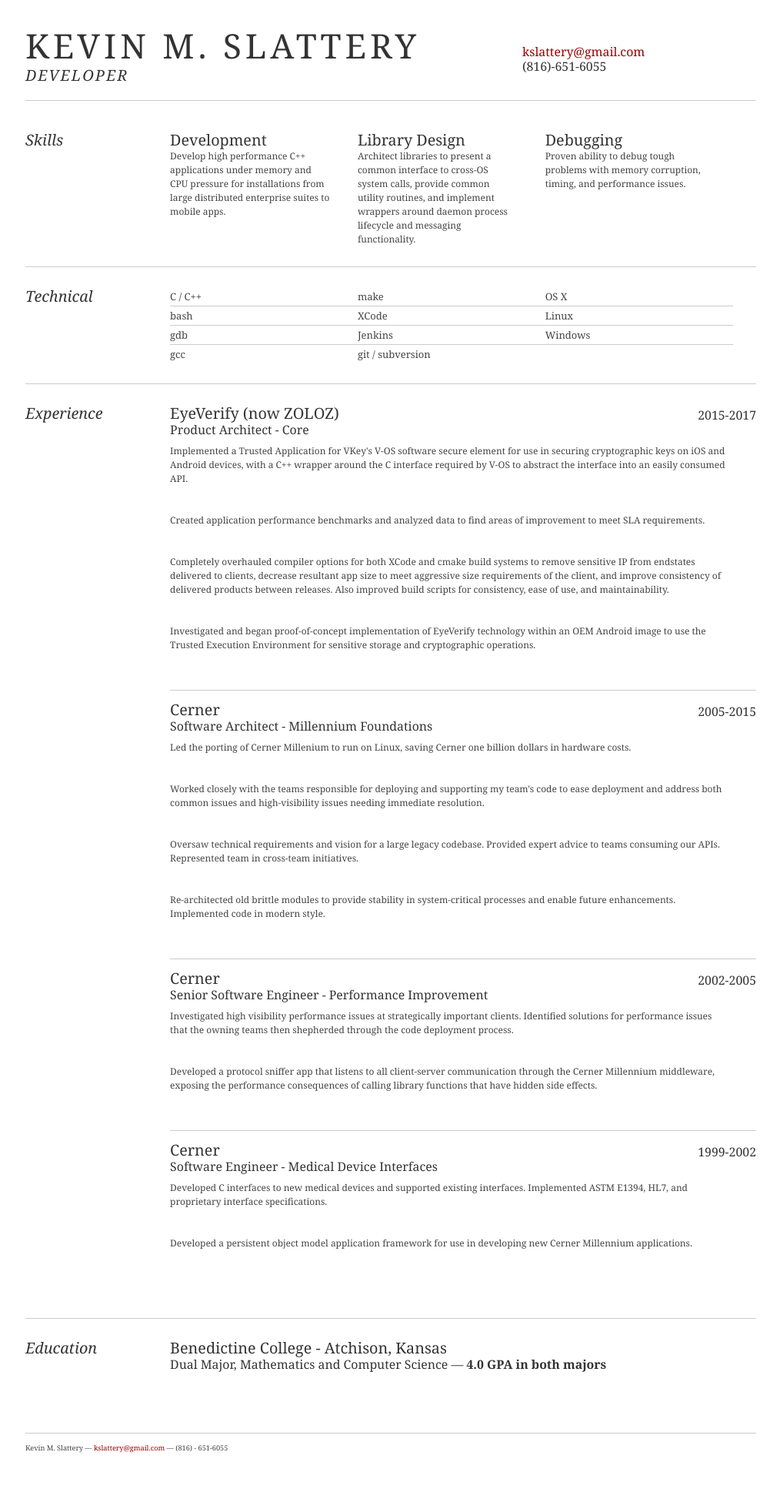
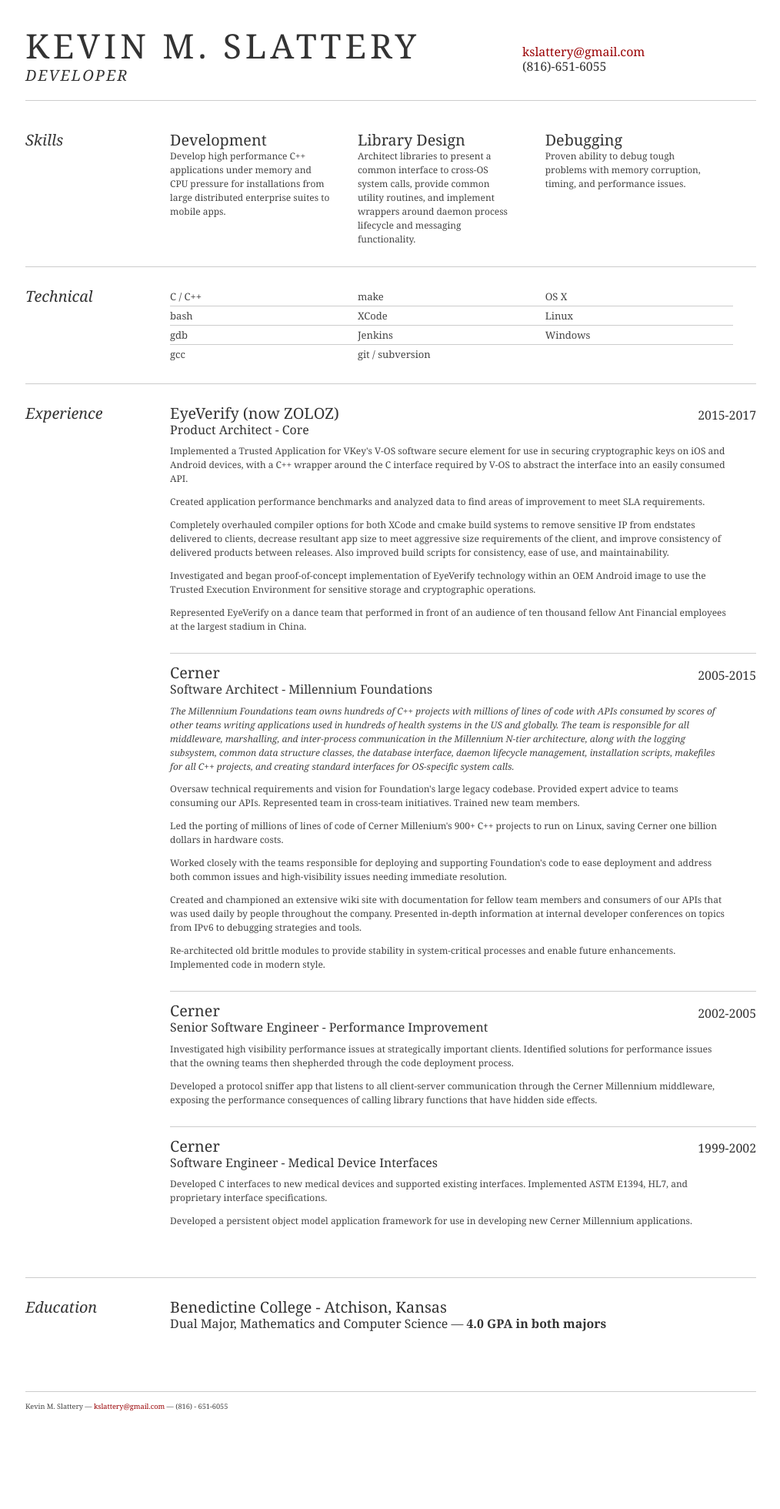
Before and after one commit to kslattery/kslattery.github.io, a Jekyll site: the page pages/slattery_resume.html, which Jekyll copies as it is, in a window 1280 px wide. Shown: the whole page at 77% size, without its empty margins (132-1146 px from the left). Built offline with Jekyll 4.4.1, drawn with Linux system fonts in a browser that asks for light colours; after the commit the page ends 1906 px from its top, so only the background shows below that.

Commit message:
Update Foundations info based on Katie's suggestions. Add favicon.ico.

```diff
--- a/pages/resume.css
+++ b/pages/resume.css
@@ -52,7 +52,7 @@ p.enlarge span { color: #000 }
 .job .image { float: right; margin: 5px 0 0 15px }
 .job .image img { border: solid 1px #ccc; width: 70px }
 .job h4 { position: absolute; top: 0.35em; right: 0 }
-.job p { margin: 0.75em 0 3em 0; }
+.job p { margin: 0.75em 0 1em 0; }
 .last { border: none; }
 .skills-list {  }
 .skills-list ul { margin: 0; }
--- a/pages/slattery_resume.html
+++ b/pages/slattery_resume.html
@@ -8,7 +8,7 @@
 	<meta name="keywords" content="kevin slattery, kevin m. slattery, developer, resume, kansas city, slattery, C++, device, iot, mobile, mobile development, mobile app, app" />
 	<meta name="description" content="Kevin M. Slattery - Developer - Resume" />
 
-    <link rel="shortcut icon" href="http://old.thingsthatarebrown.com/favicon.ico">
+    <link rel="shortcut icon" href="favicon.ico">
     <link rel="stylesheet" type="text/css" href="reset-fonts-grids.css">
     <link rel="stylesheet" type="text/css" href="resume.css" media="all">
     <link rel="stylesheet" type="text/css" href="resume-print.css" media="print">
@@ -121,15 +121,18 @@
                                 <p>Created application performance benchmarks and analyzed data to find areas of improvement to meet SLA requirements. </p>
                                 <p>Completely overhauled compiler options for both XCode and cmake build systems to remove sensitive IP from endstates delivered to clients, decrease resultant app size to meet aggressive size requirements of the client, and improve consistency of delivered products between releases. Also improved build scripts for consistency, ease of use, and maintainability.</p>
                                 <p>Investigated and began proof-of-concept implementation of EyeVerify technology within an OEM Android image to use the Trusted Execution Environment for sensitive storage and cryptographic operations. </p>
+                                <p>Represented EyeVerify on a dance team that performed in front of an audience of ten thousand fellow Ant Financial employees at the largest stadium in China. </p>
 							</div>
 
 							<div class="job">
 								<h2>Cerner</h2>
 								<h3>Software Architect - Millennium Foundations</h3>
 								<h4>2005-2015</h4>
-								<p>Led the porting of Cerner Millenium to run on Linux, saving Cerner one billion dollars in hardware costs. </p>
-                                <p>Worked closely with the teams responsible for deploying and supporting my team's code to ease deployment and address both common issues and high-visibility issues needing immediate resolution. </p>
-                                <p>Oversaw technical requirements and vision for a large legacy codebase. Provided expert advice to teams consuming our APIs. Represented team in cross-team initiatives. </p>
+                                <p><i>The Millennium Foundations team owns hundreds of C++ projects with millions of lines of code with APIs consumed by scores of other teams writing applications used in hundreds of health systems in the US and globally. The team is responsible for all middleware, marshalling, and inter-process communication in the Millennium N-tier architecture, along with the logging subsystem, common data structure classes, the database interface, daemon lifecycle management, installation scripts, makefiles for all C++ projects, and creating standard interfaces for OS-specific system calls.  </i></p>
+                                <p>Oversaw technical requirements and vision for Foundation's large legacy codebase. Provided expert advice to teams consuming our APIs. Represented team in cross-team initiatives. Trained new team members.</p>
+								<p>Led the porting of millions of lines of code of Cerner Millenium's 900+ C++ projects to run on Linux, saving Cerner one billion dollars in hardware costs. </p>
+                                <p>Worked closely with the teams responsible for deploying and supporting Foundation's code to ease deployment and address both common issues and high-visibility issues needing immediate resolution. </p>
+                                <p>Created and championed an extensive wiki site with documentation for fellow team members and consumers of our APIs that was used daily by people throughout the company. Presented in-depth information at internal developer conferences on topics from IPv6 to debugging strategies and tools.</p>
                                 <p>Re-architected old brittle modules to provide stability in system-critical processes and enable future enhancements. Implemented code in modern style.</p>
 							</div>
 
```
Also changed, not shown: pages/favicon.ico (added).
